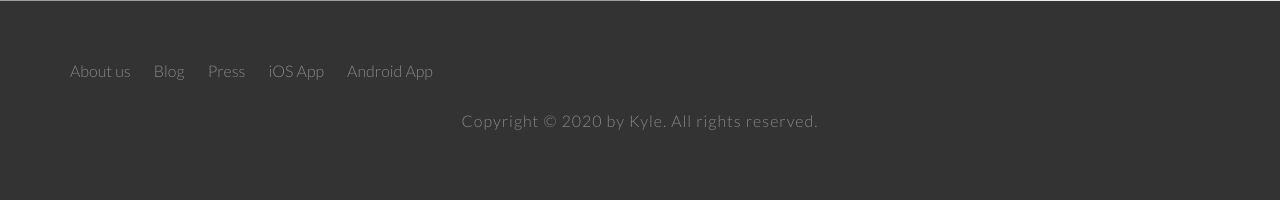
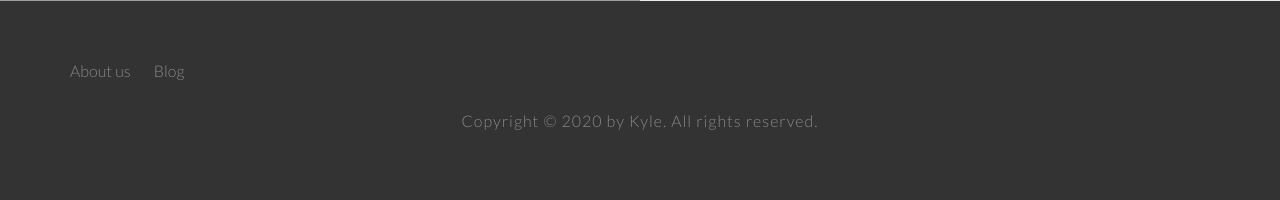
Before and after one commit to kavants/Compu-Global-Hyper-Mega-Net, a PHP site: page /about.php?success=1 in a window 1280 px wide. Shown: the part 2181-2381 px from the top of the page. Run offline with PHP 8.4, Linux system fonts and the light colour scheme; style sheets or scripts are compiled from the project's sources; some libraries are stand-ins or nearby versions; grey boxes are pictures that could not be loaded.

Commit message:
updated about.php

```diff
--- a/about.php
+++ b/about.php
@@ -54,7 +54,7 @@
           on an e-commerce/subscription based website. I don't mean for this to be a true portfolio, but thought<br>
           I would include at least one section where I feature some projects from my github. </p>
             <a class="btn btn-full js--scroll-to-contact" href="#contact">Attention grabbed!</a>
-            <a class="btn btn-ghost" href="index.html">Reutrn to main page!</a>
+            <a class="btn btn-ghost" href="index.php">Reutrn to main page!</a>
         </div>
     </header>
 
@@ -198,11 +198,8 @@
         <div class="row">
             <div class="col span-1-of-2">
                 <ul class="footer-nav">
-                    <li><a href="about.html">About us</a></li>
+                    <li><a href="about.php">About us</a></li>
                     <li><a href="#">Blog</a></li>
-                    <li><a href="#">Press</a></li>
-                    <li><a href="#">iOS App</a></li>
-                    <li><a href="#">Android App</a></li>
                 </ul>
             </div>
             <div class="col span-1-of-2">
```
